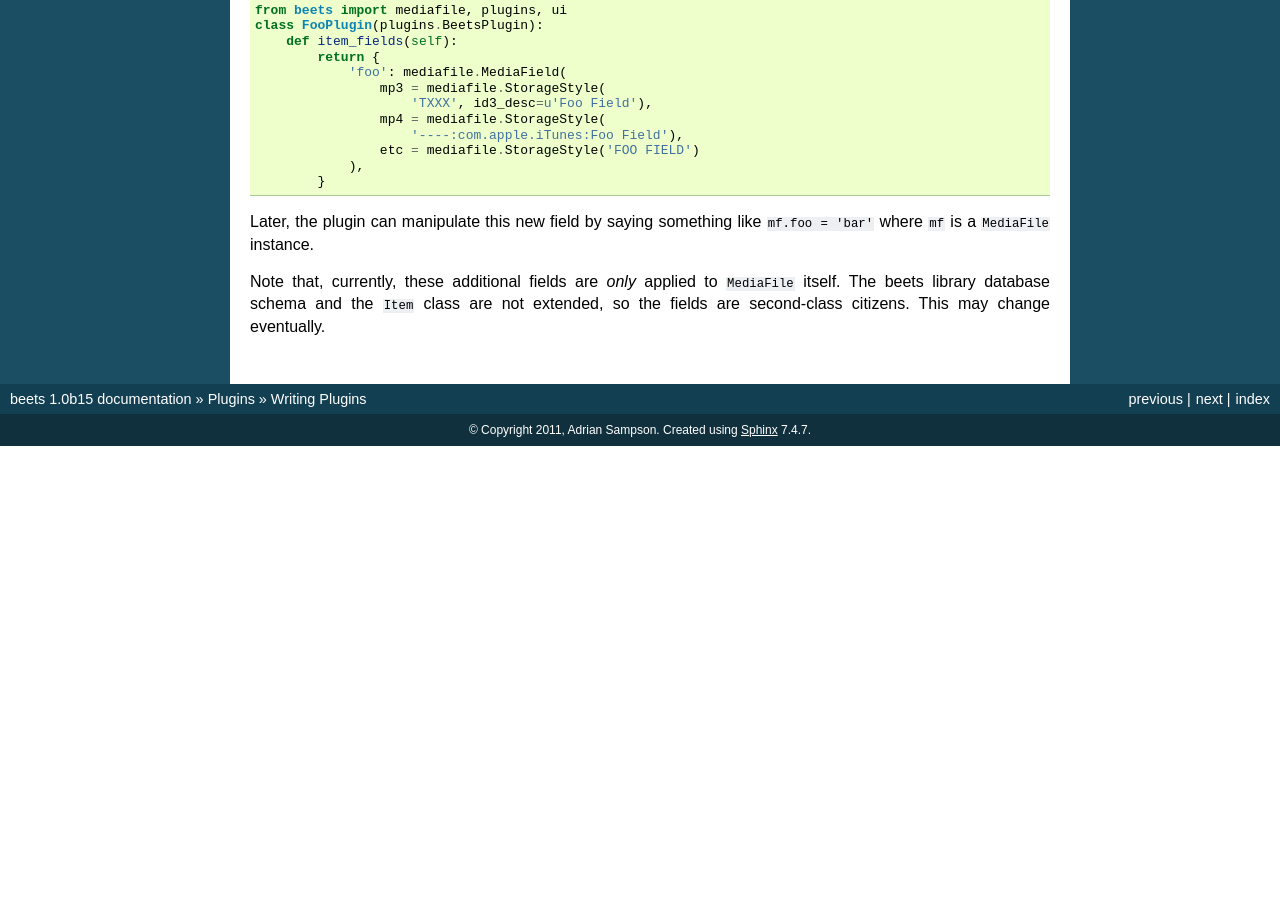
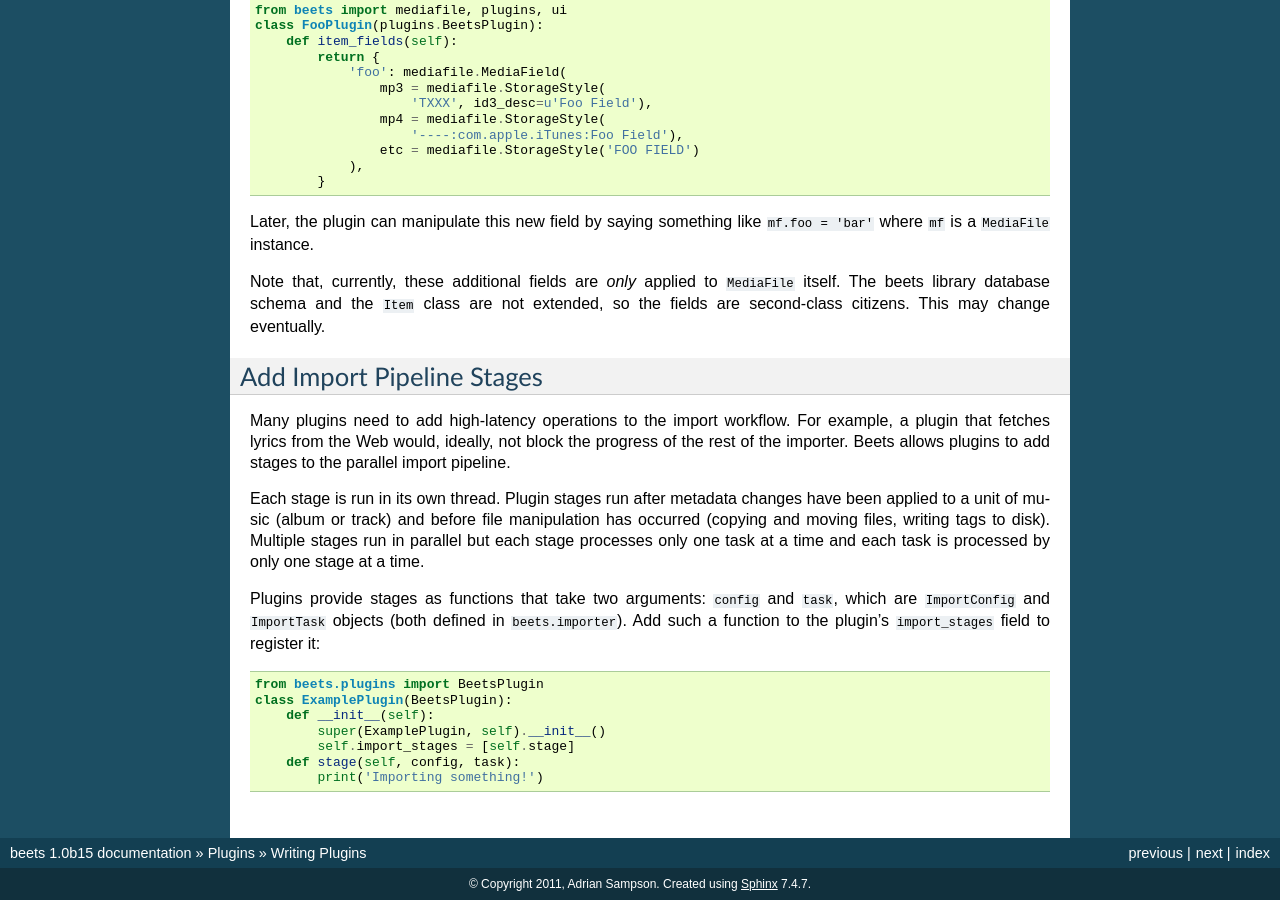
Before and after one commit to google-code-export/beets, a Sphinx documentation site: the page built from docs/plugins/writing.rst, in a window 1280 px wide and 900 px high, scrolled down 3759 px. Built offline with Sphinx 7.4.7, drawn with Linux system fonts in a browser that asks for light colours; before the commit the page ends 4205 px from its top, so only the background shows below that; some of the changed text lies outside the part shown.

Commit message:
plugin import stages

```diff
--- a/docs/changelog.rst
+++ b/docs/changelog.rst
@@ -24,6 +24,8 @@ Changelog
   multithreaded database access could cause an internal error (with the message
   "database is locked"). This release synchronizes access to the database to
   avoid internal SQLite contention, which should avoid this error.
+* Plugins can now add parallel stages to the import pipeline. See
+  :ref:`writing-plugins`.
 * New plugin event: ``import_task_choice`` is called after an import task has an
   action assigned.
 * New plugin event: ``library_opened`` is called when beets starts up and
--- a/docs/plugins/writing.rst
+++ b/docs/plugins/writing.rst
@@ -276,3 +276,30 @@ are not extended, so the fields are second-class citizens. This may change
 eventually.
 
 .. _MediaFile: https://github.com/sampsyo/beets/wiki/MediaFile
+
+Add Import Pipeline Stages
+^^^^^^^^^^^^^^^^^^^^^^^^^^
+
+Many plugins need to add high-latency operations to the import workflow. For
+example, a plugin that fetches lyrics from the Web would, ideally, not block the
+progress of the rest of the importer. Beets allows plugins to add stages to the
+parallel import pipeline.
+
+Each stage is run in its own thread. Plugin stages run after metadata changes
+have been applied to a unit of music (album or track) and before file
+manipulation has occurred (copying and moving files, writing tags to disk).
+Multiple stages run in parallel but each stage processes only one task at a time
+and each task is processed by only one stage at a time.
+
+Plugins provide stages as functions that take two arguments: ``config`` and
+``task``, which are ``ImportConfig`` and ``ImportTask`` objects (both defined in
+``beets.importer``). Add such a function to the plugin's ``import_stages`` field
+to register it::
+
+    from beets.plugins import BeetsPlugin
+    class ExamplePlugin(BeetsPlugin):
+        def __init__(self):
+            super(ExamplePlugin, self).__init__()
+            self.import_stages = [self.stage]
+        def stage(self, config, task):
+            print('Importing something!')
```
Also changed, not shown: 2 other files.
